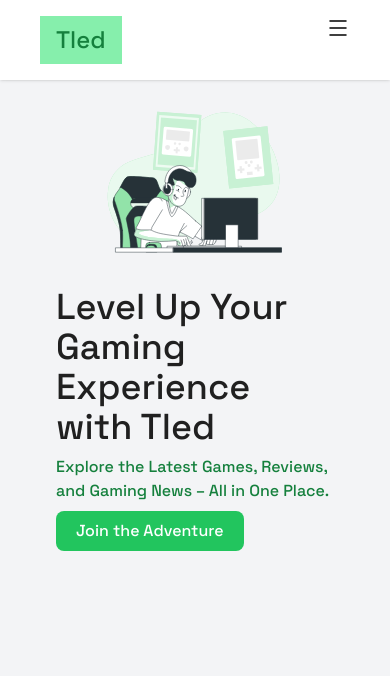
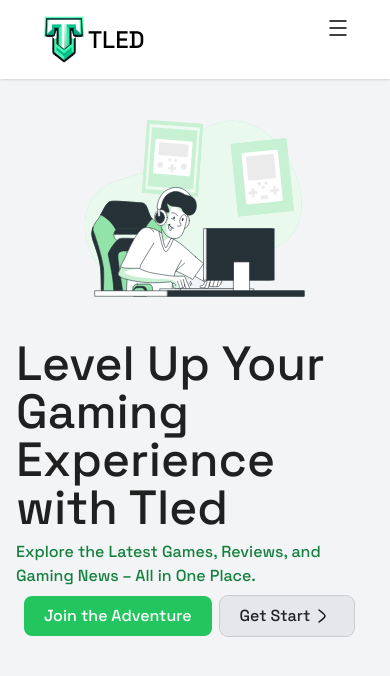
Before and after one commit to abdullahalnirob/web.tled, a website: page index.html in a window 390 px wide. Drawn offline with nearby package versions, Linux system fonts and the light colour scheme.

Commit message:
commit change

```diff
--- a/index.html
+++ b/index.html
@@ -5,6 +5,7 @@
     <link href="https://unpkg.com/aos@2.3.1/dist/aos.css" rel="stylesheet" />
     <script src="https://unpkg.com/aos@2.3.1/dist/aos.js"></script>
     <meta charset="UTF-8" />
+    <link rel="icon" href="./favicon.jpg" type="image.jpg">
     <link rel="preconnect" href="https://fonts.googleapis.com" />
     <link rel="preconnect" href="https://fonts.gstatic.com" crossorigin />
     <link
@@ -17,7 +18,9 @@
     <nav
       class="bg-white shadow fixed top-0 left-0 right-0 flex justify-between md:items-center py-4 px-10"
     >
-      <div class="text-2xl text-green-700 bg-green-300 px-4 py-2">Tled</div>
+      <div class="w-10 flex items-center">
+        <img src="./tled.png" alt="" class="w-full mx-1"><span class="text-2xl">TLED</span>
+      </div>
       <div class="md:hidden">
         <svg
         class="icon"
@@ -76,7 +79,7 @@
   </head>
   <body class="bg-gray-100 mt-20">
     <section id="home">
-      <div class="flex flex-col md:flex-row justify-between items-center mx-10 md:mx-20 mt-10">
+      <div class="flex flex-col md:flex-row justify-between items-center md:mx-20 mt-10">
         <img
           data-aos="fade-right"
           data-aos-duration="1500"
@@ -87,7 +90,7 @@
           <h1
             data-aos="fade-up"
             data-aos-duration="1000"
-            class="text-4xl md:text-6xl text-[#202020]"
+            class="text-5xl md:text-6xl text-[#202020]"
           >
             Level Up Your Gaming Experience with Tled
           </h1>
@@ -99,11 +102,20 @@
             Explore the Latest Games, Reviews, and Gaming News – All in One
             Place.
           </p>
-          <div data-aos="fade-up" data-aos-duration="2000">
+          <div data-aos="fade-up" class="flex  items-center" data-aos-duration="2000">
             <button
-              class="bg-green-500 px-5 py-2 rounded-lg text-white hover:bg-green-600 active:scale-90 duration-500"
+              class="bg-green-500 mx-2 px-5 py-2 rounded-lg text-white hover:bg-green-600 active:scale-90 duration-500"
             >
               <span class="btn-shine">Join the Adventure</span>
+            </button>
+            <button
+              class="bg-gray-200 px-5 py-2 rounded-lg text-[#222] hover:bg-gray-300 ring-1 ring-[#ccc] active:scale-90 duration-500"
+            >
+              <span class="btn-shine flex items-center">Get Start
+                <svg xmlns="http://www.w3.org/2000/svg" viewBox="0 0 24 24" width="24" height="24" color="#0f0f0f" fill="none">
+                  <path d="M9.00005 6C9.00005 6 15 10.4189 15 12C15 13.5812 9 18 9 18" stroke="currentColor" stroke-width="1.5" stroke-linecap="round" stroke-linejoin="round" />
+              </svg>
+              </span>
             </button>
           </div>
         </div>
--- a/style.css
+++ b/style.css
@@ -10,7 +10,9 @@ nav{
     background-color:rgb(142, 255, 142); /* Change this to your desired background color */
     color: #636363; /* Change this to your desired text color */
   }
-
+button{
+  outline: none;
+}
   /* From Uiverse.io by vinodjangid07 */
 .Btn {
     width: 45px;
```
Also changed, not shown: code.md (added, +14 -0 lines), banner.jpeg (added), favicon.jpg (added), tled.png (added).
